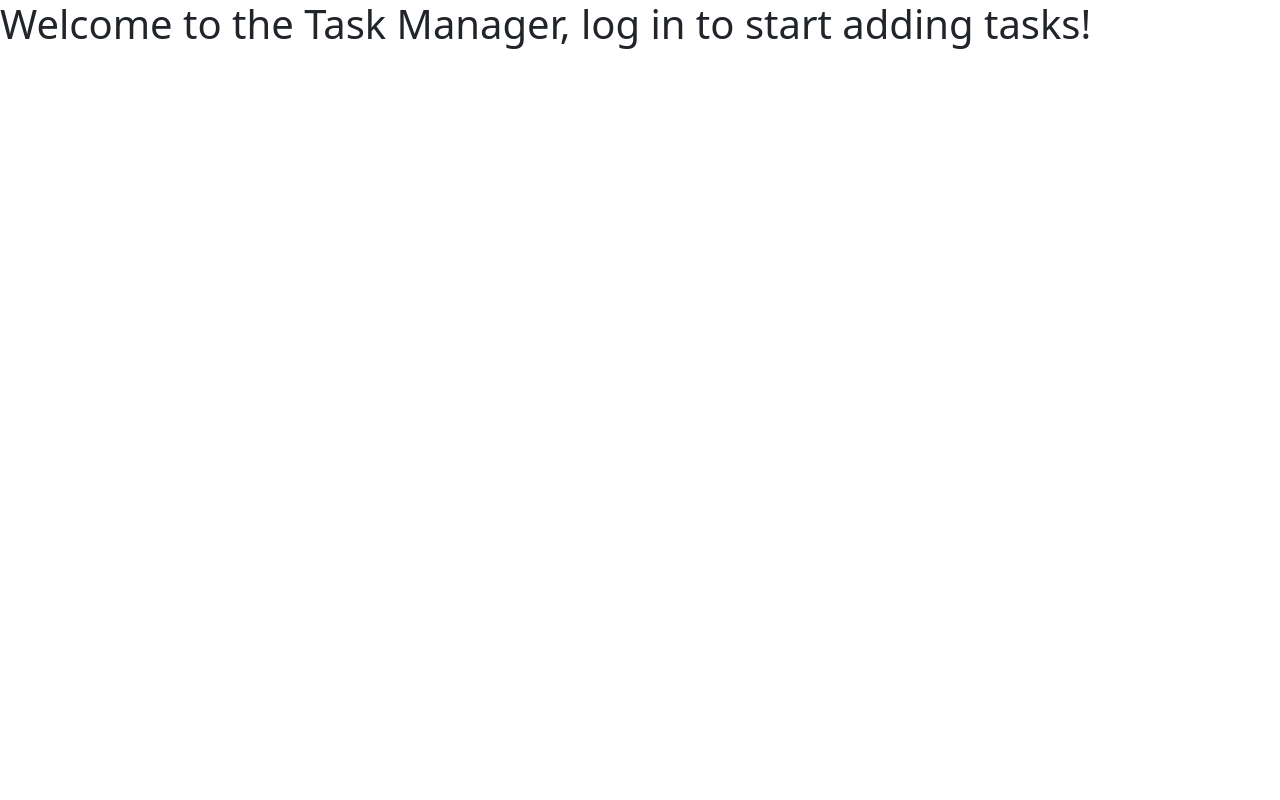
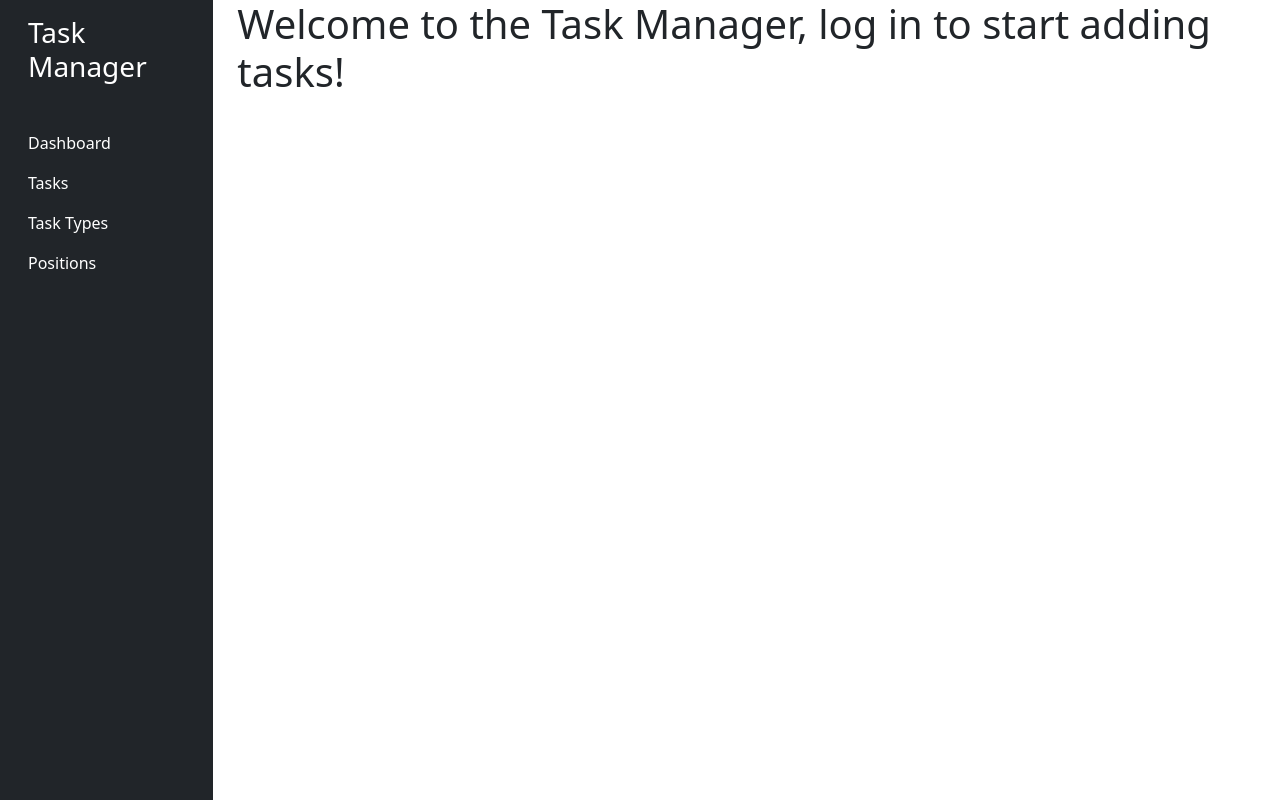
Before and after one commit to omerlenko/it-task-manager, a Django app: template templates/task_manager/index.html in a window 1280 px wide. Run offline with Django 5.2, Linux system fonts and the light colour scheme; the template is opened without the code that fills it, so the values that code supplies are empty.

Commit message:
add sidebar include into base.html

```diff
--- a/templates/base.html
+++ b/templates/base.html
@@ -10,17 +10,29 @@
   <meta charset="utf-8">
   <meta name="viewport" content="width=device-width, initial-scale=1">
   <link rel="stylesheet"
-          href="https://cdn.jsdelivr.net/npm/bootstrap@5.3.3/dist/css/bootstrap.min.css"
-          integrity="sha384-QWTKZyjpPEjISv5WaRU9OFeRpok6YctnYmDr5pNlyT2bRjXh0JMhjY6hW+ALEwIH"
-          crossorigin="anonymous">
+        href="https://cdn.jsdelivr.net/npm/bootstrap@5.3.3/dist/css/bootstrap.min.css"
+        integrity="sha384-QWTKZyjpPEjISv5WaRU9OFeRpok6YctnYmDr5pNlyT2bRjXh0JMhjY6hW+ALEwIH"
+        crossorigin="anonymous">
   <script src="https://cdn.jsdelivr.net/npm/bootstrap@5.3.3/dist/js/bootstrap.bundle.min.js"
           integrity="sha384-YvpcrYf0tY3lHB60NNkmXc5s9fDVZLESaAA55NDzOxhy9GkcIdslK1eN7N6jIeHz"
           crossorigin="anonymous"></script>
 </head>
 
 <body>
-  {% block content %}
-  {% endblock %}
+  <div class="container-fluid">
+    <div class="row">
+
+      {% block sidebar %}
+        {% include "includes/sidebar.html" %}
+      {% endblock %}
+
+      <main class="col-md-9 ms-sm-auto col-lg-10 px-md-4">
+        {% block content %}
+        {% endblock %}
+      </main>
+
+    </div>
+  </div>
 </body>
 
 </html>
```
